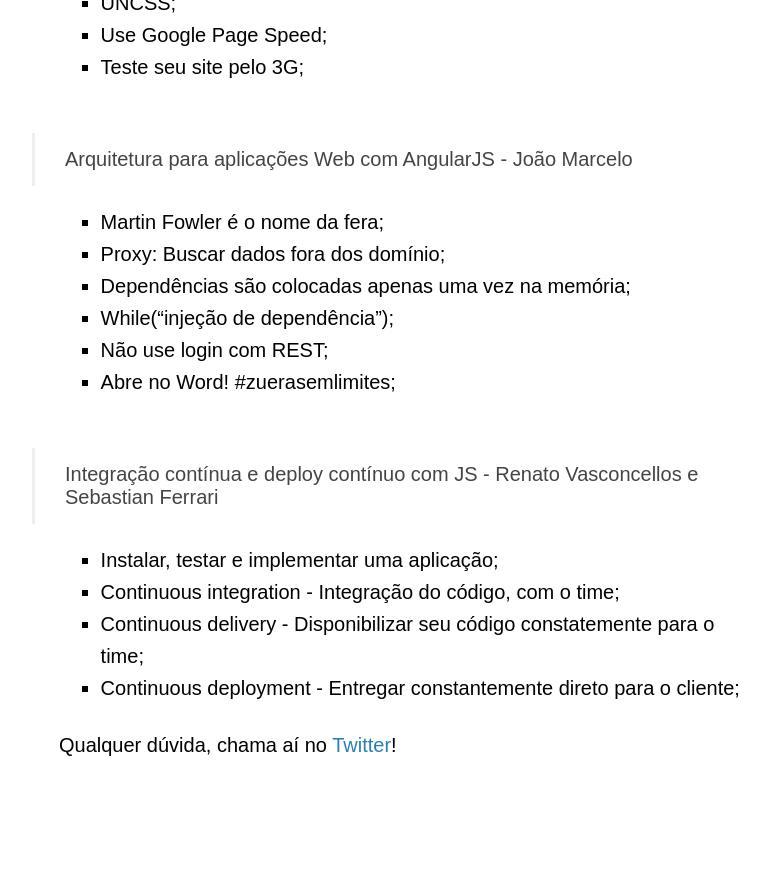
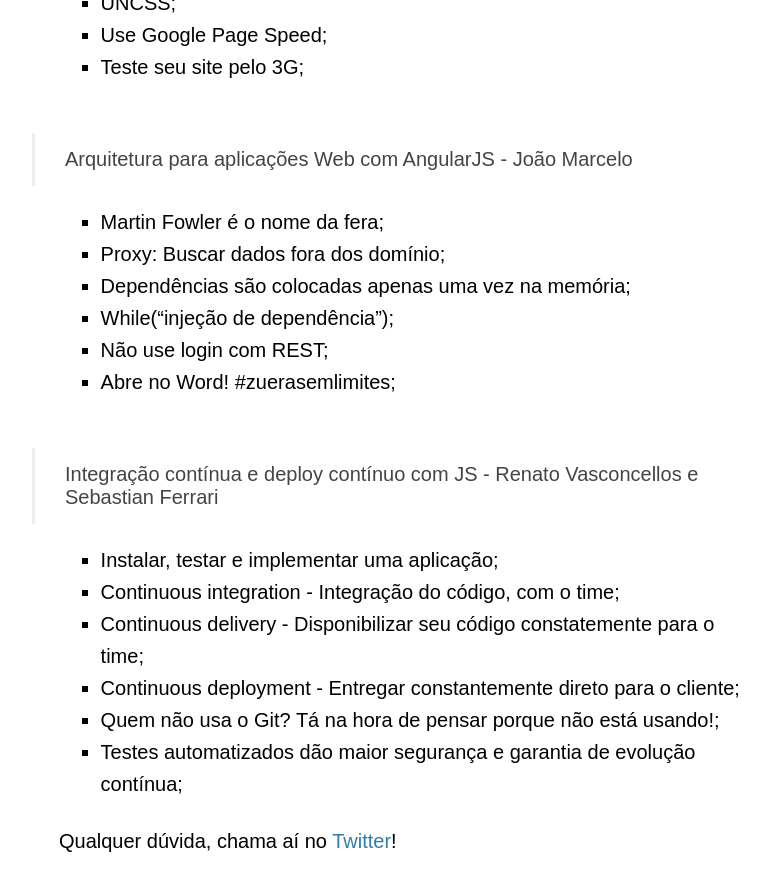
Before and after one commit to fabriciomrkonell/fabriciomrkonell, a Jekyll site: the page built from _posts/2014-11-21-front-in-floripa-o-evento-2014.markdown, in a window 1280 px wide and 900 px high, scrolled down 1068 px. Shown: the top 891 px of the window, without its empty margins (231-1000 px from the left). Built offline with Jekyll 4.4.1, drawn with Linux system fonts in a browser that asks for light colours; some web fonts are replaced; Markdown is read by kramdown in place of the engine named in the settings; comment, search, counter and statistics services are not loaded; before the commit the page ends 1872 px from its top, so only the background shows below that.

Commit message:
Front In Floripa

```diff
--- a/_posts/2014-11-21-front-in-floripa-o-evento-2014.markdown
+++ b/_posts/2014-11-21-front-in-floripa-o-evento-2014.markdown
@@ -30,5 +30,7 @@
 * Continuous integration - Integração do código, com o time;
 * Continuous delivery - Disponibilizar seu código constatemente para o time;
 * Continuous deployment - Entregar constantemente direto para o cliente;
+* Quem não usa o Git? Tá na hora de pensar porque não está usando!;
+* Testes automatizados dão maior segurança e garantia de evolução contínua;
 
 Qualquer dúvida, chama aí no <a href="https://twitter.com/realronchi" target="blank">Twitter</a>!
```
